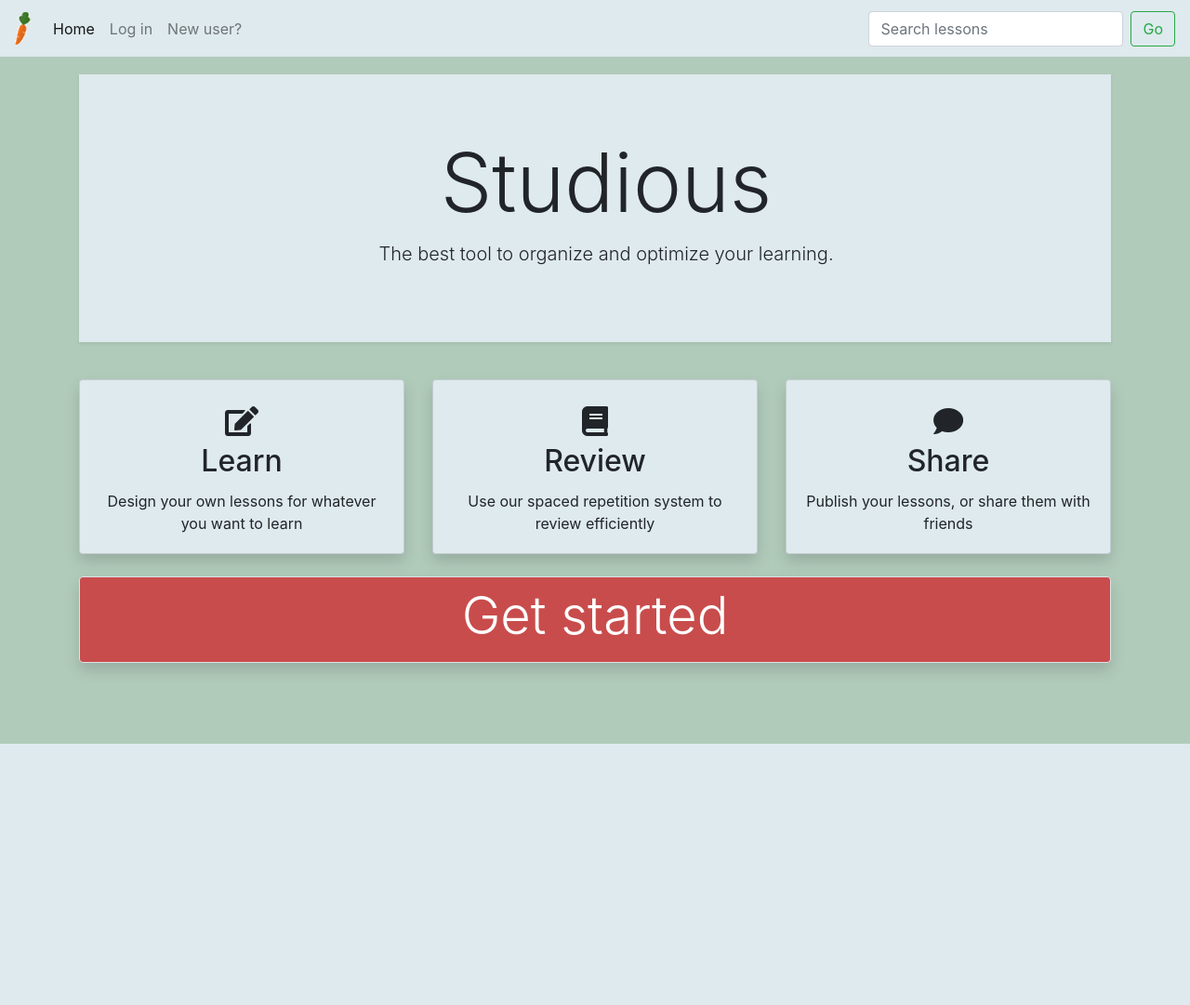
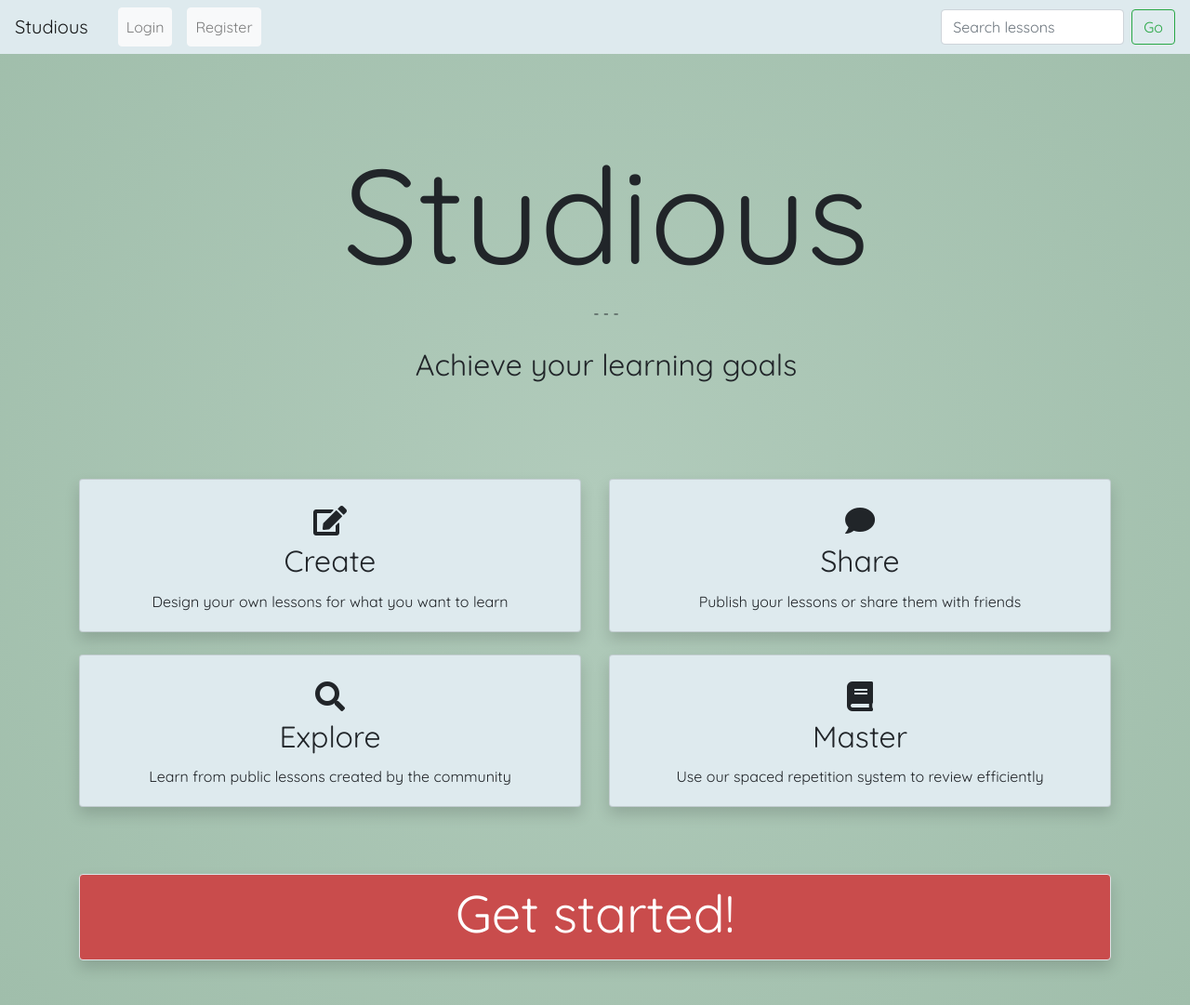
Before and after one commit to dmjz/studious, a Django app: page / in a window 1280 px wide. Shown: the whole page at 93% size. Before the commit the page ends 800 px from the top, so only its background shows below. Run offline with Django 3.2, Linux system fonts and the light colour scheme; some libraries are stand-ins or nearby versions.

Commit message:
Improve front-end (especially home page)

```diff
--- a/core/templates/base.html
+++ b/core/templates/base.html
@@ -13,6 +13,7 @@
         crossorigin="anonymous"></script>
     <script src="https://stackpath.bootstrapcdn.com/bootstrap/4.4.1/js/bootstrap.bundle.min.js" integrity="sha384-6khuMg9gaYr5AxOqhkVIODVIvm9ynTT5J4V1cfthmT+emCG6yVmEZsRHdxlotUnm" crossorigin="anonymous"></script>
     <link href="{% static 'css/style.css' %}" rel="stylesheet">
+    <link href="https://fonts.googleapis.com/css?family=Quicksand&display=swap" rel="stylesheet">
     <title>{% block title %}{% endblock %}</title>
     {% block head %}{% endblock %}
 </head>
@@ -22,7 +23,8 @@
     {% block navbar %}
     <nav class="navbar fixed-top navbar-expand-lg navbar-light color-2">
         <a class="navbar-brand" href="{% url 'home' %}">
-            <img src="{% static 'images/logo.png' %}">
+            <!--<img src="{% static 'images/logo.png' %}">-->
+            Studious
         </a>
         <button class="navbar-toggler" type="button" data-toggle="collapse" data-target="#navbarSupportedContent" aria-controls="navbarSupportedContent" aria-expanded="false" aria-label="Toggle navigation">
           <span class="navbar-toggler-icon"></span>
@@ -30,9 +32,9 @@
 
         <div class="collapse navbar-collapse" id="navbarSupportedContent">
             <ul class="navbar-nav mr-auto">
-                <li class="nav-item active">
+                <!--<li class="nav-item active">
                     <a class="nav-link" href="{% url 'home' %}">Home</a>
-                </li>
+                </li>-->
                 {% if user.is_authenticated %}
                 <li class="nav-item">
                     <a class="nav-link" href="{% url 'profile' %}">Profile</a>
@@ -40,15 +42,15 @@
                 {% endif %}
                 {% if not user.is_authenticated %}
                 <li class="nav-item">
-                    <a class="nav-link" href="{% url 'login' %}">Log in</a>
+                    <a class="nav-link btn btn-light" href="{% url 'login' %}">Login</a>
                 </li>
                 {% endif %}
                 <li class="nav-item">
-                    <a class="nav-link" href="{% url 'signup' %}">New user?</a>
+                    <a class="nav-link btn btn-light" href="{% url 'signup' %}">Register</a>
                 </li>
                 {% if user.is_authenticated %}
                 <li class="nav-item">
-                    <a class="nav-link" href="{% url 'logout' %}">Log out</a>
+                    <a class="nav-link btn btn-light" href="{% url 'logout' %}">Log out</a>
                 </li>
                 {% endif %}
             </ul>
@@ -64,10 +66,12 @@
     </nav>
     {% endblock %}
 
+    {% block content-container-overwrite %}
     <div class="container">
         {% block content %}
         {% endblock %}
     </div>
+    {% endblock %}
 
     {% block endbody %}
     {% endblock %}
--- a/core/templates/home.html
+++ b/core/templates/home.html
@@ -7,45 +7,68 @@
     <link rel="stylesheet" href="https://use.fontawesome.com/releases/v5.8.2/css/all.css">
 {% endblock %}
 
-{% block content %}
-<div class="jumbotron jumbotron-fluid pl-4 color-2 shadow-sm text-center">
-    <h1 class="display-2">Studious</h1>
-    <p class="lead">The best tool to organize and optimize your learning.</p>
+{% block content-container-overwrite %}
+<div class="container home-container">
+    <div class="jumbotron home-jumbo jumbotron-fluid pl-4 bg-transparent text-center">
+        <h1 class="display-1 name-header"><strong>Studious</strong></h1>
+        <p>- - -</p>
+        <h2 class="mt-4">Achieve your learning goals</h2>
     </div>
 
     <div class="row">
-    <div class="col-sm d-flex mt-2">
-        <div class="card shadow flex-fill text-center color-2" style="width: 18rem;">
+
+        <div class="col-sm-6 d-flex mb-4">
+            <div class="card home-card shadow flex-fill text-center color-2" style="width: 18rem;">
                 <div class="card-body">
                     <i class="fa fa-pencil-square-o fa-2x my-2"></i>
-                <h2 class="card-title">Learn</h2>
-                <p class="card-text">Design your own lessons for whatever you want to learn</p>
+                    <h2 class="card-title">Create</h2>
+                    <p class="card-text">Design your own lessons for what you want to learn</p>
                 </div>
             </div>
         </div>
-    <div class="col-sm d-flex mt-2">
-        <div class="card shadow flex-fill text-center color-2" style="width: 18rem;">
+
+        <div class="col-sm-6 d-flex mb-4">
+            <div class="card home-card shadow flex-fill text-center color-2" style="width: 18rem;">
+                <div class="card-body">
+                    <i class="fa fa-comment fa-2x my-2"></i>
+                    <h2 class="card-title">Share</h2>
+                    <p class="card-text">Publish your lessons or share them with friends</p>
+                </div>
+            </div>
+        </div>
+
+        <div class="col-sm-6 d-flex mb-4">
+            <div class="card home-card shadow flex-fill text-center color-2" style="width: 18rem;">
+                <div class="card-body">
+                    <i class="fa fa-search fa-2x my-2"></i>
+                    <h2 class="card-title">Explore</h2>
+                    <p class="card-text">Learn from public lessons created by the community</p>
+                </div>
+            </div>
+        </div>
+
+        <div class="col-sm-6 d-flex mb-4">
+            <div class="card home-card shadow flex-fill text-center color-2" style="width: 18rem;">
                 <div class="card-body">
                     <i class="fa fa-book fa-2x my-2"></i>
-                <h2 class="card-title">Review</h2>
+                    <h2 class="card-title">Master</h2>
                     <p class="card-text">Use our spaced repetition system to review efficiently</p>
                 </div>
             </div>
         </div>
-    <div class="col-sm d-flex mt-2">
-        <div class="card shadow flex-fill text-center color-2" style="width: 18rem;">
-            <div class="card-body">
-                <i class="fa fa-comment fa-2x my-2"></i>
-                <h2 class="card-title">Share</h2>
-                <p class="card-text">Publish your lessons, or share them with friends</p>
-            </div>
-        </div>
-    </div>
+
     </div>
 
     <a href="{% url 'signup' %}" class="a-btn">
-    <div class="jumbotron jumbotron-fluid mt-4 p-2 color-3 text-center shadow border rounded">
-        <h2 class="display-4">Get started</h2>
+        <div class="jumbotron jumbotron-fluid my-5 p-2 color-3 text-center shadow border rounded get-started-btn">
+            <h2 class="display-4">Get started!</h2>
         </div>
     </a>
+</div>
 {% endblock %}
+
+{% block endbody %}
+<script>
+    $('body').addClass('home-bg-image');
+</script>
+{% endblock %}
--- a/static/css/style.css
+++ b/static/css/style.css
@@ -1,3 +1,38 @@
+body {
+    font-family: 'Quicksand', 'Roboto', Arial, sans-serif;
+}
+
+.home-card:hover {
+    transform: scale(1.1);
+    background-color: #eefbff;
+}
+
+.get-started-btn:active {
+    transform: translate(2px, 2px);
+}
+
+.name-header {
+    font-size: 9rem;
+}
+
+/* .home-jumbo {
+    opacity: 0.8;
+} */
+
+.home-bg-image {
+    /*background-image: url(https://i.imgur.com/q3yYv2a.jpg); /* url(https://i.imgur.com/g0WkZfr.jpg); */
+    /* background-image: linear-gradient(#b1cbbb, #adcfba);
+    background-attachment: fixed;
+    background-position: center;
+    background-repeat: no-repeat;
+    background-size: cover; */
+    background: rgb(177,203,187);
+    background: -moz-radial-gradient(circle, rgba(177,203,187,1) 0%, rgba(160,190,171,1) 100%);
+    background: -webkit-radial-gradient(circle, rgba(177,203,187,1) 0%, rgba(160,190,171,1) 100%);
+    background: radial-gradient(circle, rgba(177,203,187,1) 0%, rgba(160,190,171,1) 100%);
+    filter: progid:DXImageTransform.Microsoft.gradient(startColorstr="#b1cbbb",endColorstr="#a0beab",GradientType=1);
+}
+
 .color-1 {
     background-color: #b1cbbb;
 }
@@ -81,6 +116,10 @@
     color: #ff4d4d;
 }
 
+.nav-item > .btn {
+    margin-left: 1rem;
+}
+
 /* Basically Bootstrap's disabled class, but doesn't fade colors */
 .custom-a-disabled {
     cursor: default;
```
Also changed, not shown: static/images/home-bg-min.jpg (added), static/images/home-bg.jpg (added). Lines whose indentation alone changed are shown as unchanged.
